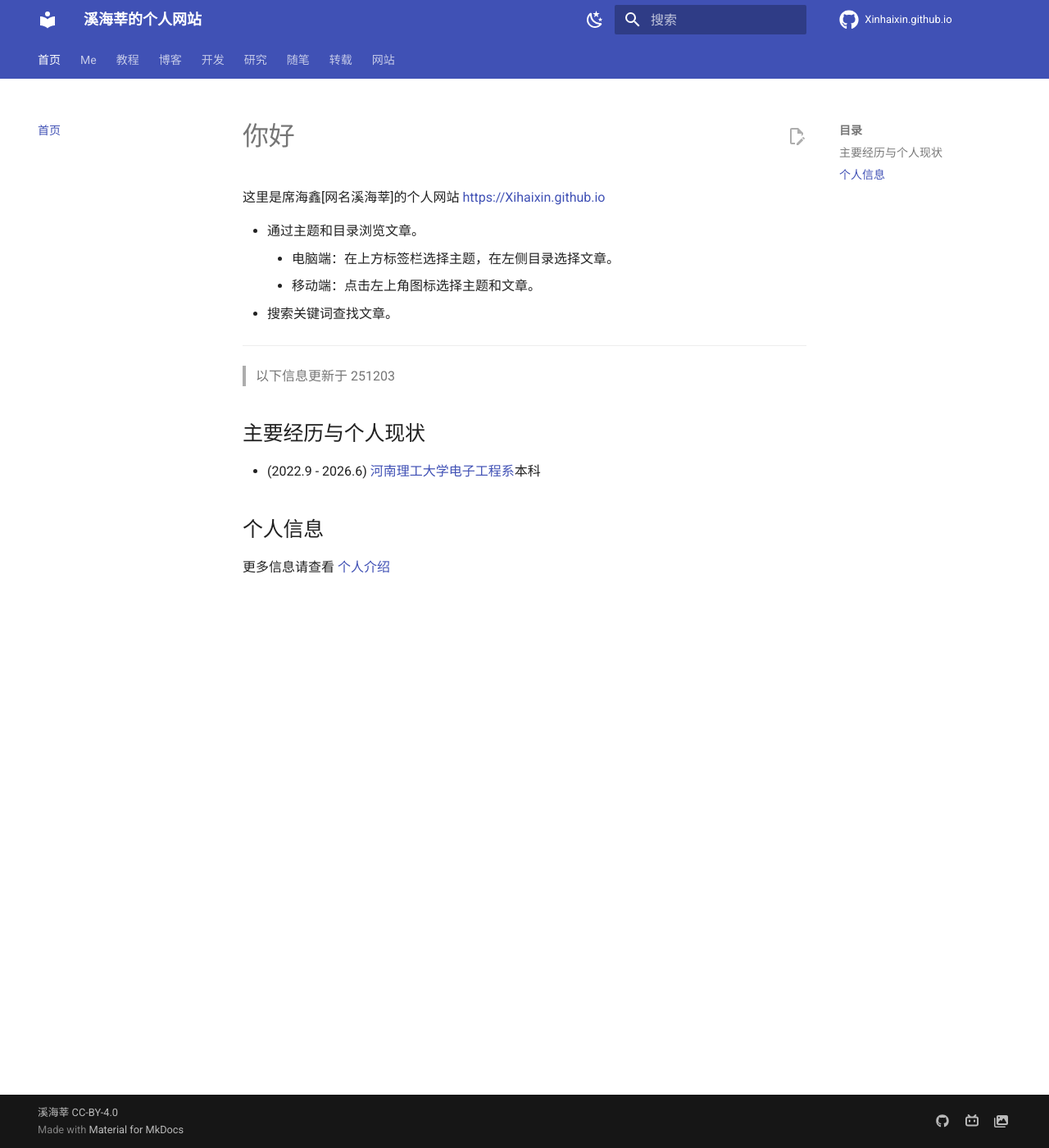
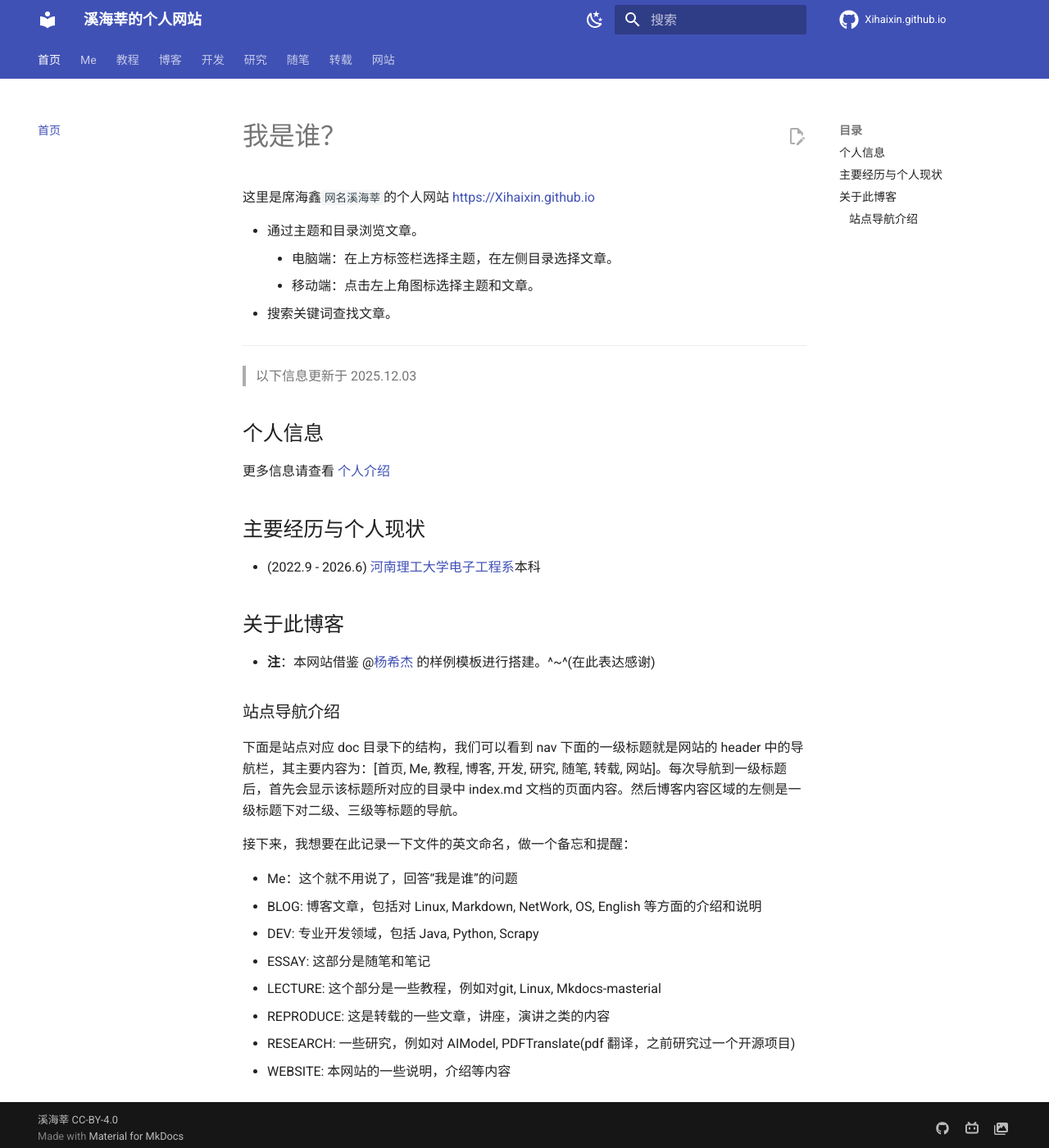
Before and after one commit to Xihaixin/Xihaixin.github.io, an MkDocs documentation site: the page built from docs/index.md, in a window 1280 px wide and 1400 px high. Shown: the whole window at 82% size. Built offline with MkDocs 1.6.1 and Material for MkDocs 9.7.7, drawn with Linux system fonts in a browser that asks for light colours; nearby versions of some CDN libraries; library files that are not in the unit come from our copies; comment, search, counter and statistics services are not loaded.

Commit message:
更新一些错误，新增一篇关于git 远程分支同步的文章

```diff
--- a/docs/index.md
+++ b/docs/index.md
@@ -1,6 +1,6 @@
-# 你好
+# 我是谁？
 
-这里是席海鑫[网名溪海莘]的个人网站 <https://Xihaixin.github.io>
+这里是席海鑫`网名溪海莘`的个人网站 <https://Xihaixin.github.io>
 
 - 通过主题和目录浏览文章。
     - 电脑端：在上方标签栏选择主题，在左侧目录选择文章。
@@ -9,12 +9,33 @@
 
 ---
 
-> 以下信息更新于 251203
+> 以下信息更新于 2025.12.03
+
+
+## 个人信息
+
+更多信息请查看 [个人介绍](./ME/introduction.md)
+
 
 ## 主要经历与个人现状
 
 - (2022.9 - 2026.6) [河南理工大学电子工程系](https://wdxy.hpu.edu.cn/info/1102/3065.htm)本科
 
-## 个人信息
+## 关于此博客
 
-更多信息请查看 [个人介绍](./ME/introduction.md)
+- **注**：本网站借鉴 @[杨希杰](https://yang-xijie.github.io/) 的样例模板进行搭建。^~^(在此表达感谢)
+
+### 站点导航介绍
+
+下面是站点对应 doc 目录下的结构，我们可以看到 nav 下面的一级标题就是网站的 header 中的导航栏，其主要内容为：[首页, Me, 教程, 博客, 开发, 研究, 随笔, 转载, 网站]。每次导航到一级标题后，首先会显示该标题所对应的目录中 index.md 文档的页面内容。然后博客内容区域的左侧是一级标题下对二级、三级等标题的导航。
+
+接下来，我想要在此记录一下文件的英文命名，做一个备忘和提醒：
+
+- Me：这个就不用说了，回答“我是谁”的问题
+- BLOG: 博客文章，包括对 Linux, Markdown, NetWork, OS, English 等方面的介绍和说明
+- DEV: 专业开发领域，包括 Java, Python, Scrapy
+- ESSAY: 这部分是随笔和笔记
+- LECTURE: 这个部分是一些教程，例如对git, Linux, Mkdocs-masterial
+- REPRODUCE: 这是转载的一些文章，讲座，演讲之类的内容
+- RESEARCH: 一些研究，例如对 AIModel, PDFTranslate(pdf 翻译，之前研究过一个开源项目)
+- WEBSITE: 本网站的一些说明，介绍等内容
--- a/mkdocs.yml
+++ b/mkdocs.yml
@@ -25,6 +25,7 @@ nav:
     - Git:
       - Git: LECTURE/Git/git.md
       - Git例子: LECTURE/Git/git-demos.md
+      - 远程分支同步: LECTURE/Git/远程分支的同步.md
     - Mkdocs-material:
       - 快速开始: LECTURE/mkdocs-material/quick-start.md
   - 博客:
@@ -153,7 +154,7 @@ edit_uri: edit/main/docs/
 # [添加 GitHub 仓库]
 # https://squidfunk.github.io/mkdocs-material/setup/adding-a-git-repository/
 repo_url: https://github.com/Xihaixin/Xihaixin.github.io
-repo_name: Xinhaixin.github.io
+repo_name: Xihaixin.github.io
 # [bottom-left corner]
 # [版权说明]
 # https://squidfunk.github.io/mkdocs-material/setup/setting-up-the-footer/#copyright-notice
```
Also changed, not shown: docs/DEV/Python/official_document.md (+1 -1 lines), docs/LECTURE/Git/git.md (+3 -6 lines), docs/LECTURE/Git/远程分支的同步.md (added, +51 -0 lines), docs/ME/profile.md (+4 -4 lines), docs/WEBSITE/build.md (+39 -0 lines).
